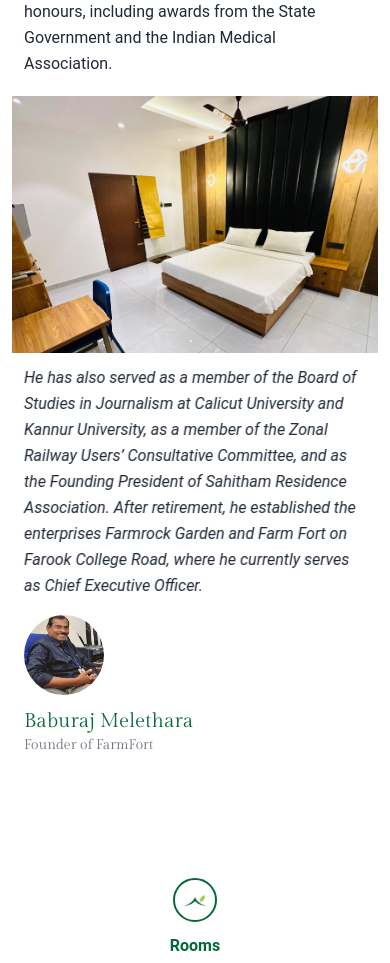
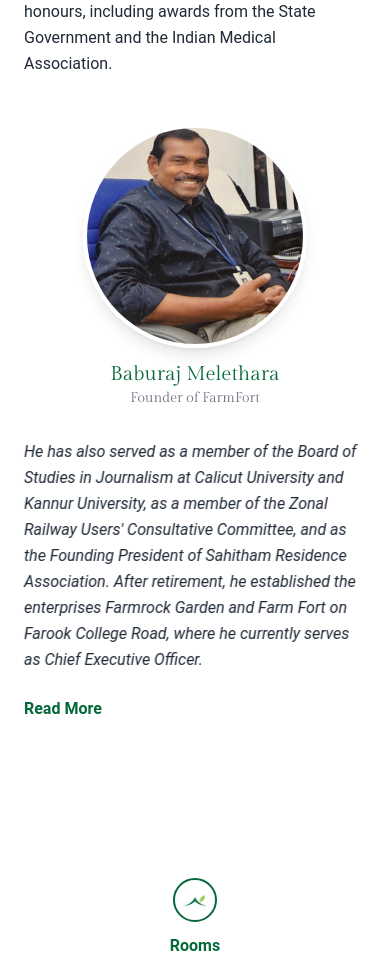
Before and after one commit to Vaavix-Digital/FarmFort, a React (Create React App) app: page / in a window 390 px wide. Shown: the part 2660-3623 px from the top of the page. Built offline with nearby package versions, Linux system fonts and the light colour scheme.

Commit message:
about farmfort

```diff
--- a/src/components/Homepage/AboutFarmFort.jsx
+++ b/src/components/Homepage/AboutFarmFort.jsx
@@ -8,10 +8,13 @@ const AboutFarmFort = () => {
   const founderTitleRef = useRef(null);
   const [bgSize, setBgSize] = useState('cover');
   const [bgPosition, setBgPosition] = useState('center');
+  const [isMobile, setIsMobile] = useState(false);
 
   useEffect(() => {
     const updateBgStyles = () => {
-      if (window.innerWidth < 768) {
+      const width = window.innerWidth;
+      setIsMobile(width < 768);
+      if (width < 768) {
         setBgSize('120% auto');
         setBgPosition('center 60%');
       } else {
@@ -74,10 +77,10 @@ const AboutFarmFort = () => {
   return (
     <div className="w-full px-3 py-12">
 
-      {/* Background Image - FIXED */}
+      {/* Container with Background Image (Desktop) or Manager Image (Mobile) */}
       <div
-        className="relative w-full bg-cover bg-no-repeat mx-auto h-[140vh] min-h-[700px] md:h-[85vh] md:min-h-[700px] lg:h-[80vh] lg:min-h-[900px] px-0.5 md:px-0 overflow-hidden"
-        style={{
+        className={`relative w-full mx-auto h-[140vh] min-h-[700px] md:h-[85vh] md:min-h-[700px] lg:h-[80vh] lg:min-h-[900px] px-0.5 md:px-0 overflow-hidden ${!isMobile ? 'bg-cover bg-no-repeat' : ''}`}
+        style={!isMobile ? {
           backgroundImage: "url('/Room1.jpeg')",
           backgroundSize: bgSize,
           backgroundPosition: bgPosition,
@@ -87,8 +90,26 @@ const AboutFarmFort = () => {
           backfaceVisibility: 'hidden',
           willChange: 'transform',
           backgroundRepeat: 'no-repeat',
-        }}
+        } : {}}
       >
+        {/* Manager Image - Mobile Only (Round Shape) - Centered in White Space */}
+        <div className="md:hidden absolute top-[58%] left-1/2 transform -translate-x-1/2 -translate-y-1/2 flex flex-col justify-center items-center z-20">
+          <div className="w-56 h-56 rounded-full overflow-hidden border-4 border-white shadow-lg mb-3">
+            <img
+              src="/manager.jpeg"
+              alt="Manager"
+              className="w-full h-full object-cover"
+            />
+          </div>
+          <div className="text-center mb-2">
+            <p className="text-[#056839] text-xl font-medium">
+              Baburaj Melethara
+            </p>
+            <p className="text-sm text-gray-500">
+              Founder of FarmFort
+            </p>
+          </div>
+        </div>
 
         {/* TOP LEFT BOX */}
         <div className="absolute top-0 left-0 w-full md:w-1/2 bg-white p-3 sm:p-4 z-10">
@@ -121,17 +142,25 @@ const AboutFarmFort = () => {
         </div>
 
         {/* BOTTOM RIGHT BOX */}
-        <div className="absolute bottom-0 right-0 w-full md:w-1/2 lg:w-2/5 bg-white p-3 sm:p-4 z-10">
+        <div className="absolute bottom-8 md:bottom-0 right-0 w-full md:w-1/2 lg:w-2/5 bg-white p-3 sm:p-4 z-10">
           <p
             ref={paragraphRef}
-            className="text-gray-800 text-base sm:text-base leading-relaxed mb-4 opacity-0 italic m-0" style={{ fontFamily: '"Roboto", sans-serif' }}
+            className="text-gray-800 text-base sm:text-base leading-relaxed mb-4 opacity-0 italic m-0 md:mt-0 -mt-2" style={{ fontFamily: '"Roboto", sans-serif' }}
           >
-           He has also served as a member of the Board of Studies in Journalism at Calicut University and Kannur University, as a member of the Zonal Railway Users’ Consultative Committee, and as the Founding President of Sahitham Residence Association.
+           He has also served as a member of the Board of Studies in Journalism at Calicut University and Kannur University, as a member of the Zonal Railway Users' Consultative Committee, and as the Founding President of Sahitham Residence Association.
 
 After retirement, he established the enterprises Farmrock Garden and Farm Fort on Farook College Road, where he currently serves as Chief Executive Officer.
           </p>
 
-          <div className="opacity-0" ref={founderNameRef}>
+          <a
+            href="#"
+            className="text-[#056839] font-semibold text-base hover:underline inline-block mt-2"
+            style={{ fontFamily: '"Roboto", sans-serif' }}
+          >
+            Read More
+          </a>
+
+          <div className="opacity-0 hidden md:block" ref={founderNameRef}>
             <div className="w-20 h-20 rounded-full overflow-hidden mb-3">
               <img
                 src="/manager.jpeg"
```
